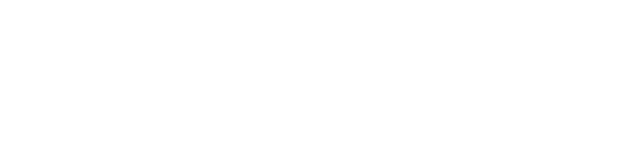
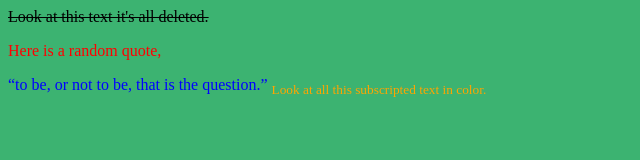
Before and after one commit to NathanTempleton/Unit-2-05, a plain HTML site: page Index2.html in a window 1280 px wide. Shown: the whole page, without its empty margins (0-640 px from the left). Drawn offline with Linux system fonts and the light colour scheme.

Commit message:
I added index 2.html

```diff
--- a/Index2.html
+++ b/Index2.html
@@ -6,7 +6,10 @@
     <title>repl.it</title>
     <link href="style.css" rel="stylesheet" type="text/css" />
   </head>
-  <body>
+  <body style="background-color:MediumSeaGreen;">
+    <del>Look at this text it's all deleted.</del>
+    <p style ="color:red">Here is a random quote,</p><q style = "color:blue">to be, or not to be, that is the question.</q>
+    <sub style ="color:orange">Look at all this subscripted text in color.</sub>
     <script src="script.js"></script>
   </body>
 </html>
```
